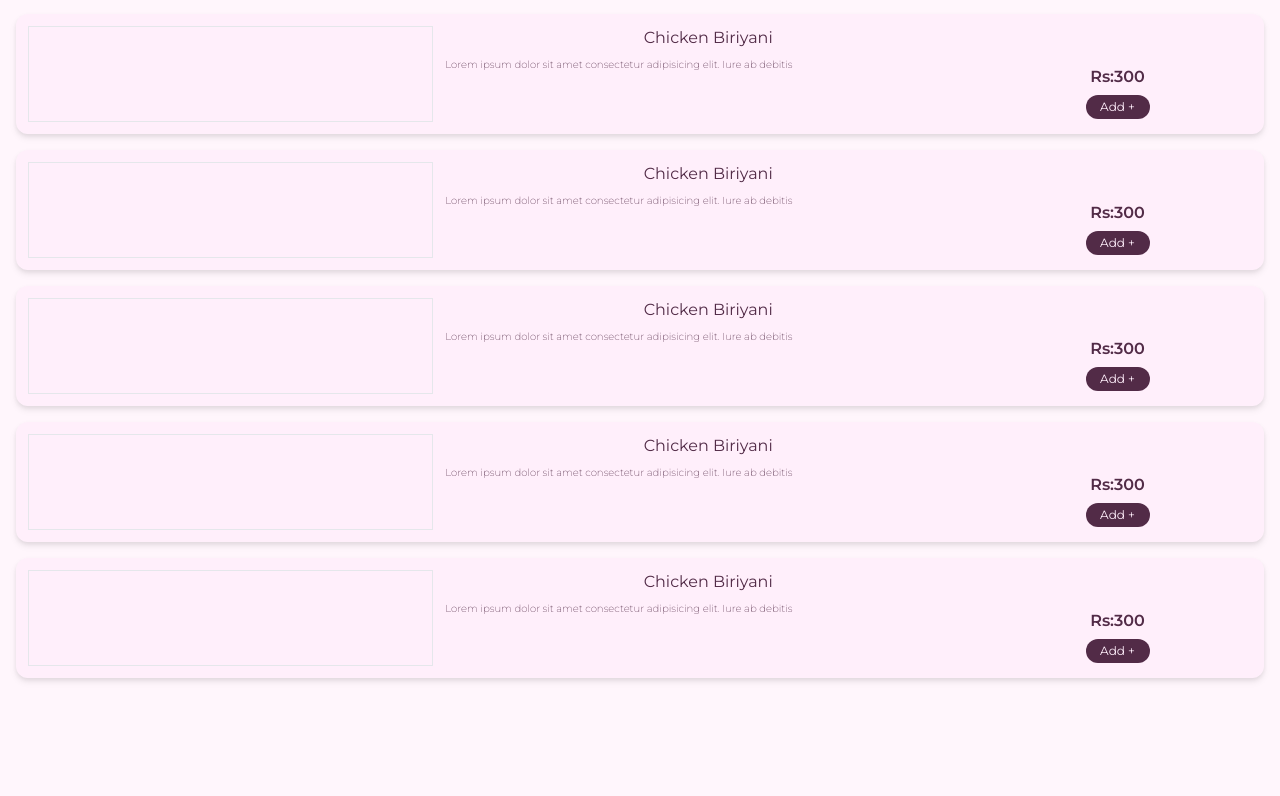
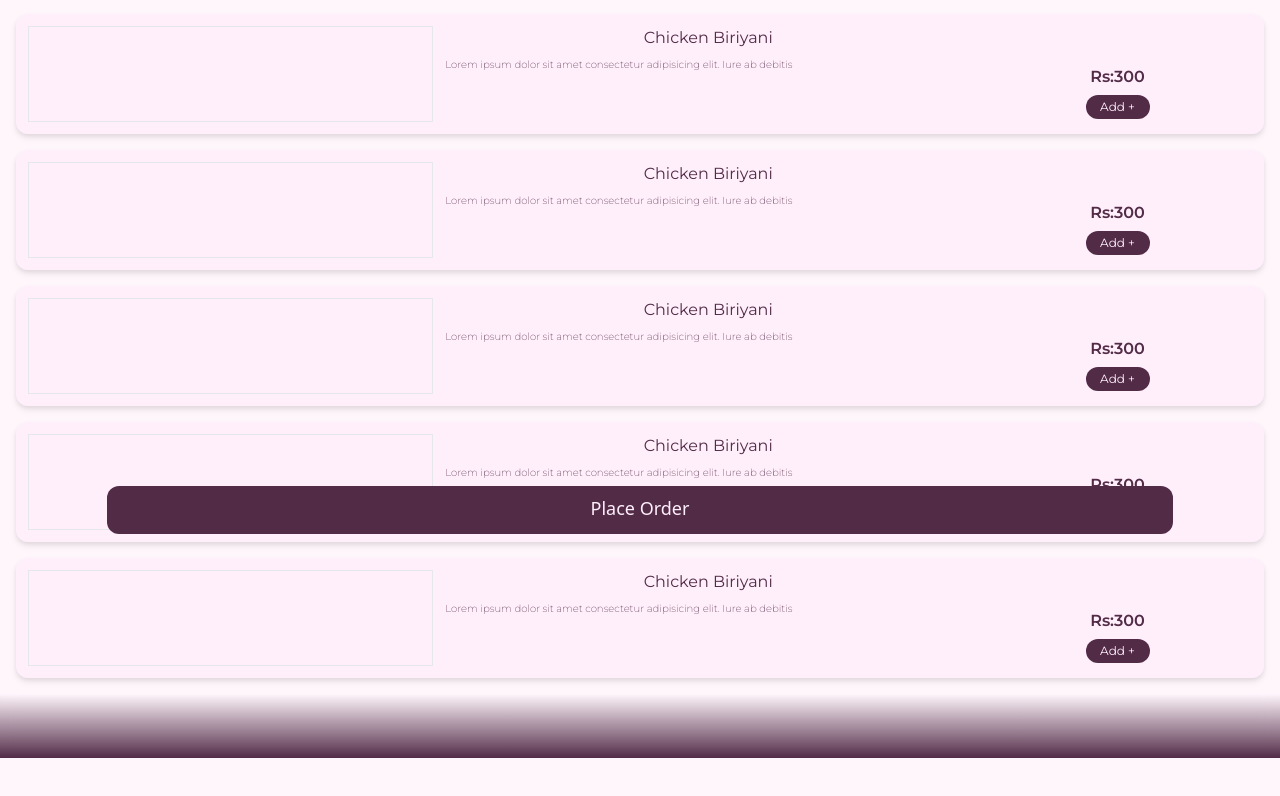
Before and after one commit to debarkamondal/cafegent-frontend, a Next.js app: page /menu in a window 1280 px wide. Shown: the part 250-1046 px from the top of the page. Before the commit the page ends 944 px from the top, so only its background shows below. Built offline with nearby package versions, Linux system fonts and the light colour scheme.

Commit message:
added button and background gradient

```diff
--- a/src/app/menu/page.tsx
+++ b/src/app/menu/page.tsx
@@ -1,4 +1,5 @@
 import ItemCard from "@/components/menu/ItemCard";
+import { Button } from "@/components/utils/Button";
 import React from "react";
 
 const page = () => {
@@ -35,6 +36,13 @@ const page = () => {
 			<ItemCard />
 			<ItemCard />
 			<ItemCard />
+			<div className="bottom-0 h-16 bg-gradient-to-t backdrop-blur mix-blend-darken from-primary-900 to-transparent pt-3"></div>
+			<Button
+				message="Place Order"
+				variant={"default"}
+				size={"default"}
+				className="sticky bottom-4"
+			/>
 		</>
 	);
 };
```
